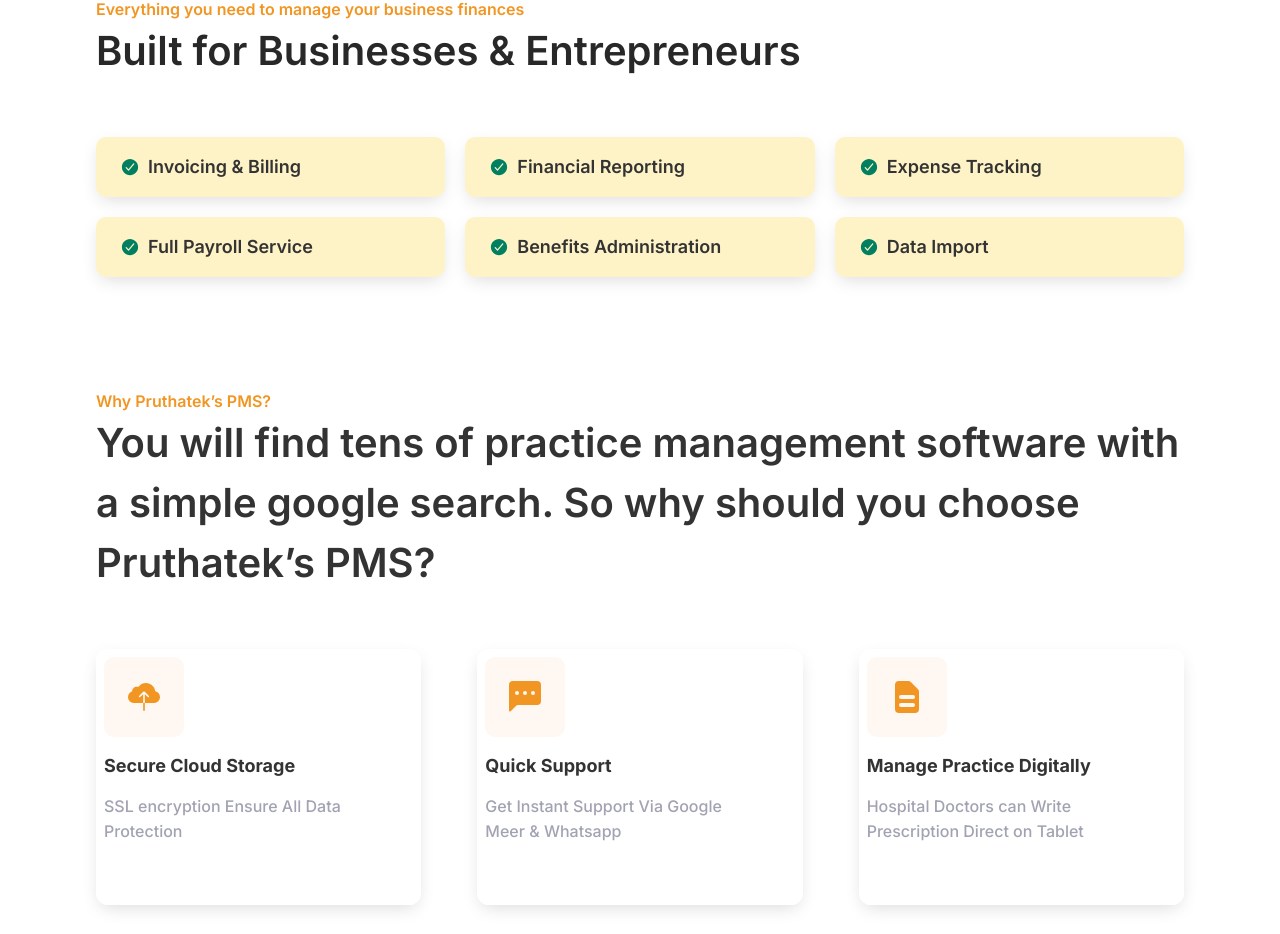
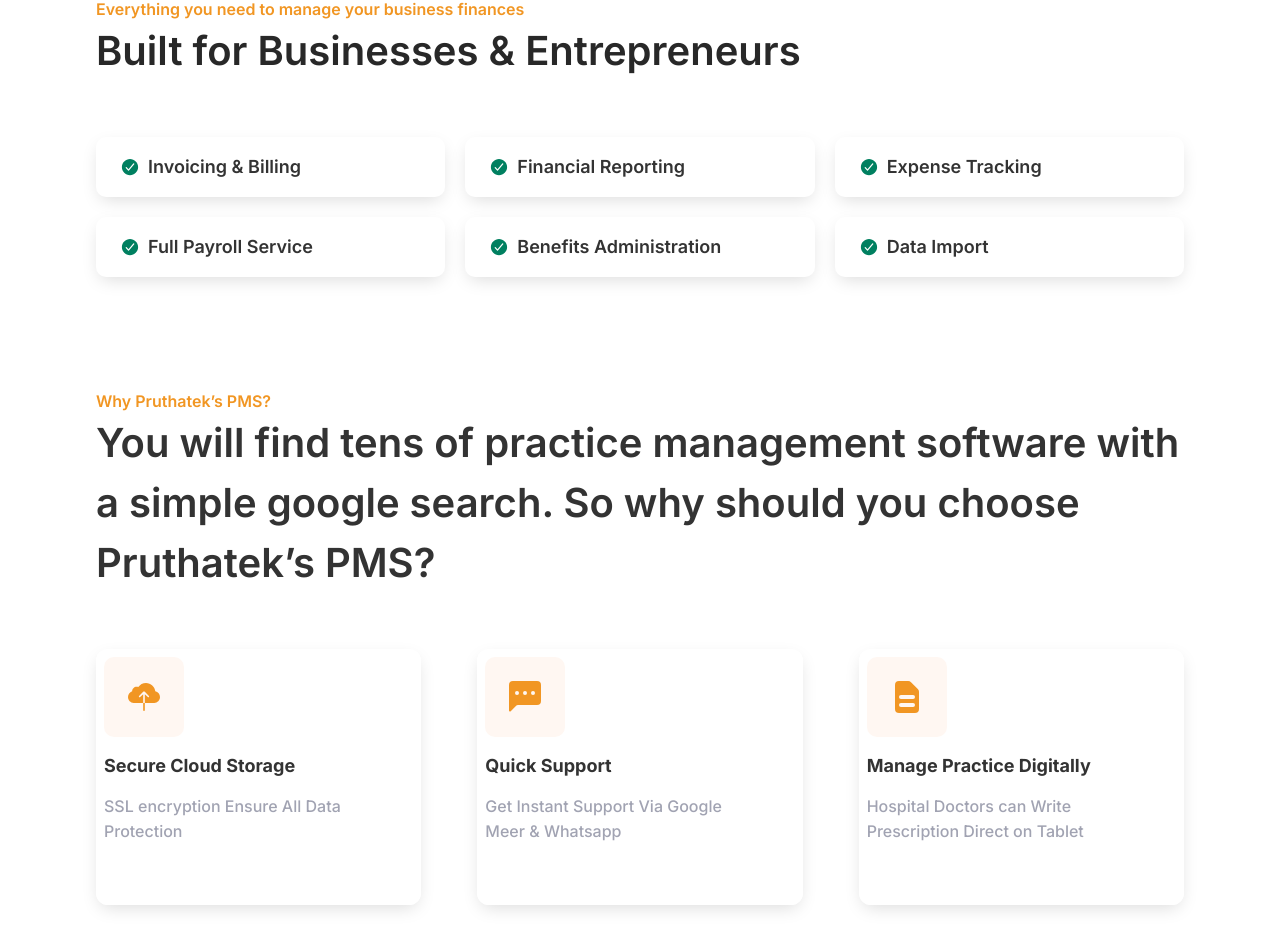
Before and after one commit to jay-avaiya/pruthatek-erp, a React (Vite) app: page / in a window 1280 px wide. Shown: the part 4116-5050 px from the top of the page. Built offline with nearby package versions, Linux system fonts and the light colour scheme.

Commit message:
Update: Home Page

```diff
--- a/src/pages/Main/HomePage/Home.jsx
+++ b/src/pages/Main/HomePage/Home.jsx
@@ -140,7 +140,7 @@ const Home = () => {
           {needs.map((need, index) => (
             <div
               key={index}
-              className="flex items-center gap-2 shadow-[0_6px_18px_-4px_rgba(0,0,0,0.15)] bg-amber-100 rounded-[10px] py-4 px-6"
+              className="flex items-center gap-2 shadow-[0_6px_18px_-4px_rgba(0,0,0,0.15)] rounded-[10px] py-4 px-6"
             >
               <IoCheckmarkCircle className="text-[#008060] size-5" />
               <span className="text-lg text-[#333333] font-semibold">
```
